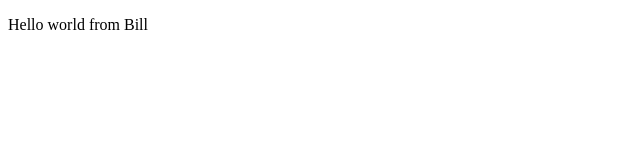
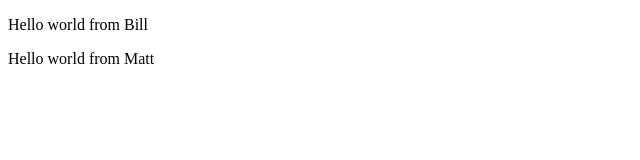
Before and after one commit to BBoughton84/pushpullmergeconflict, a plain HTML site: page index.html in a window 1280 px wide. Shown: the whole page, without its empty margins (0-640 px from the left). Drawn offline with Linux system fonts and the light colour scheme.

Commit message:
add matt para

```diff
--- a/index.html
+++ b/index.html
@@ -10,6 +10,7 @@
     <!-- This is code inputted by Bill -->
 
     <p>Hello world from Bill</p>
+    <p>Hello world from Matt</p>
 
 
 
```
